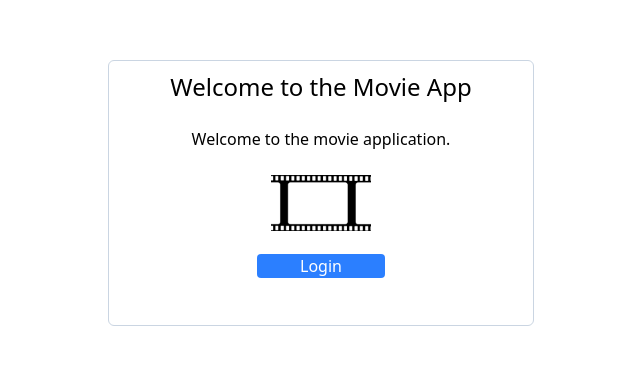
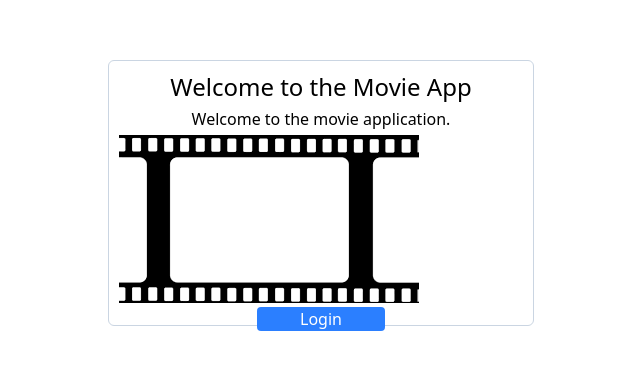
Before and after one commit to gmoniava/my-app, a Next.js app: page / in a window 1280 px wide. Shown: the part 207-576 px from the top of the page, without its empty margins (319-959 px from the left). Built offline with nearby package versions, Linux system fonts and the light colour scheme.

Commit message:
experimenting with images

```diff
--- a/src/app/page.tsx
+++ b/src/app/page.tsx
@@ -1,22 +1,16 @@
 import Link from "next/link";
 import Image from "next/image";
-
+import moviesPng from "./images/movies.png";
 export default async function Page() {
   return (
     <div className="flex justify-center items-center h-full">
       <div className=" w-1/3 border border-slate-300 p-[10px] h-1/3 rounded-md flex flex-col text-center">
-        <div className="flex-3 flex flex-col items-center gap-5">
+        <div className="flex-3">
           <div className="text-2xl">Welcome to the Movie App</div>
           <div className="mt-1">Welcome to the movie application. </div>
-          <Image
-            src={"/images/movies.png"}
-            alt="Picture of the author"
-            width={100}
-            height={100}
-            className="mt-1 mb-1"
-          />
+          <Image src={moviesPng} alt="Picture of the author" className="mt-1 mb-1" />
         </div>
-        <div className="flex-1 flex justify-center items-start ">
+        <div className="flex justify-center items-start ">
           <Link className="btn-primary inline-block" href="/login">
             Login
           </Link>
```
Also changed, not shown: src/app/images/movies.png (renamed from public/images/movies.png).
